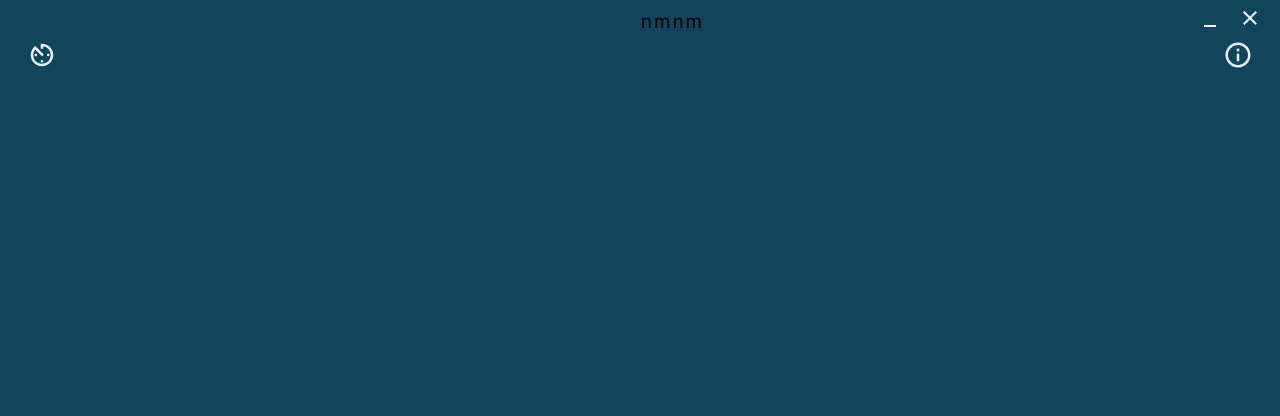
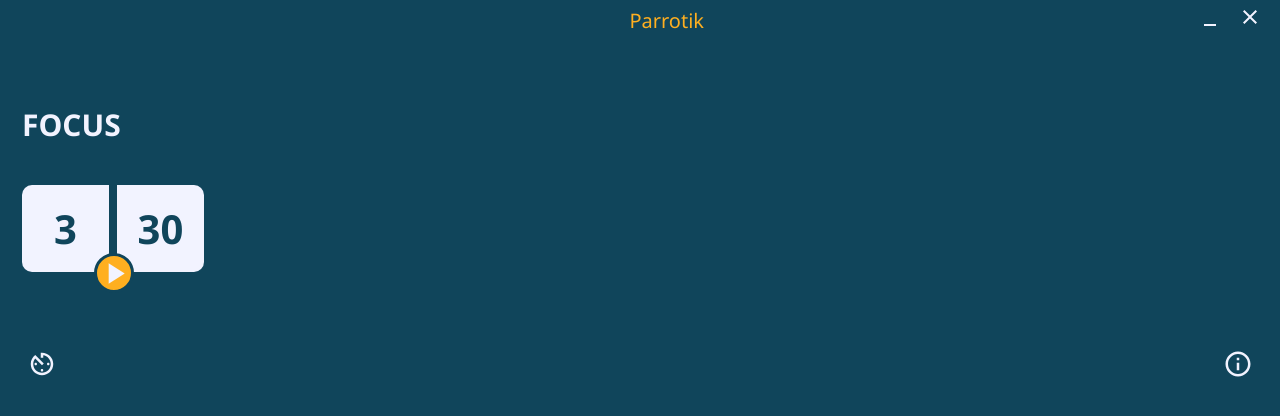
Before and after one commit to surajrathod/eagluet, an Electron app: page src/index.html in a window 1280 px wide. Drawn offline with Linux system fonts and the light colour scheme.

Commit message:
added bottom clock style🚞

```diff
--- a/src/index.html
+++ b/src/index.html
@@ -10,7 +10,7 @@
   <body>
     <!-- top navigation -->
     <nav class="navigations">
-      <div class="logo">nmnm</div>
+      <p class="logo">Parrotik</p>
       <div class="bar">
         <div class="icon minimize__btn">
           <svg
@@ -41,9 +41,35 @@
       </div>
     </nav>
 
+    <div class="clock__area">
+      <h2 class="clock__area-text">FOCUS</h2>
+      <div class="clock__inner">
+        <div class="clock__shape clock__minutes">
+          <p class="clock__text">3</p>
+        </div>
+        <div class="clock__shape clock__seconds">
+          <p class="clock__text">30</p>
+        </div>
+        <div class="clock__play">
+          <!-- play button -->
+
+          <svg
+            xmlns="http://www.w3.org/2000/svg"
+            height="35"
+            viewBox="0 0 24 24"
+            width="35"
+            fill="var(--offwhite)"
+          >
+            <path d="M8 5v14l11-7z" />
+            <path d="M0 0h24v24H0z" fill="none" />
+          </svg>
+          <!-- end playbutton -->
+        </div>
+      </div>
+    </div>
     <!-- bottom navigation -->
     <footer class="bottom__footer">
-      <div class="icon timer">
+      <div class="icon timer__btn">
         <svg
           xmlns="http://www.w3.org/2000/svg"
           viewBox="0 0 24 24"
@@ -57,7 +83,7 @@
           />
         </svg>
       </div>
-      <div class="icon info">
+      <div class="icon info__btn">
         <svg
           xmlns="http://www.w3.org/2000/svg"
           viewBox="0 0 24 24"
@@ -72,6 +98,6 @@
         </svg>
       </div>
     </footer>
-    <script src="./scripts/navigation.js"></script>
+    <script src="./scripts/navigations.js"></script>
   </body>
 </html>
--- a/src/style/style.css
+++ b/src/style/style.css
@@ -10,13 +10,15 @@
 
 body {
   font-size: 20px;
-  font-family: 'Gill Sans', 'Gill Sans MT', Calibri, 'Trebuchet MS', sans-serif;
+  font-family: 'Segoe UI', Tahoma, Geneva, Verdana, sans-serif;
+
   box-sizing: border-box;
   background-color: var(--primary-color);
 }
 nav.navigations {
   display: flex;
   justify-content: space-between;
+  align-items: flex-end;
   background-color: var(--Grey);
   align-items: center;
   height: 2em;
@@ -25,7 +27,7 @@
 .logo {
   flex-basis: 55%;
   text-align: right;
-  letter-spacing: 0.1em;
+  color: var(--secondary-color);
 }
 .bar {
   display: flex;
@@ -40,6 +42,8 @@
 }
 
 .bottom__footer {
+  position: sticky;
+  bottom: 0;
   display: flex;
   flex-direction: row;
   justify-content: space-between;
@@ -47,3 +51,49 @@
   margin-right: 1.35em;
   height: 2em;
 }
+
+.clock__area {
+  margin: 3.2em 0em 3.85em 1.1em;
+}
+.clock__area-text {
+  color: var(--offwhite);
+}
+.clock__inner {
+  display: flex;
+  flex-direction: row;
+  margin: 2em 0;
+  position: relative;
+}
+.clock__shape {
+  width: 4.35em;
+  height: 4.35em;
+  background-color: var(--offwhite);
+  margin: 0 0.4em 0 0;
+  display: flex;
+  justify-content: center;
+  align-items: center;
+}
+.clock__text {
+  font-size: 2em;
+  font-weight: bold;
+  color: var(--primary-color);
+}
+.clock__minutes {
+  border-radius: 0.5em 0 0 0.5em;
+}
+.clock__seconds {
+  border-radius: 0 0.5em 0.5em 0;
+}
+.clock__play {
+  width: 2em;
+  height: 2em;
+  background-color: var(--secondary-color);
+  border-radius: 100%;
+  position: absolute;
+  border: solid var(--primary-color);
+  top: 3.4em;
+  left: 3.6em;
+}
+.clock__play:hover > svg {
+  fill: var(--primary-color);
+}
```
